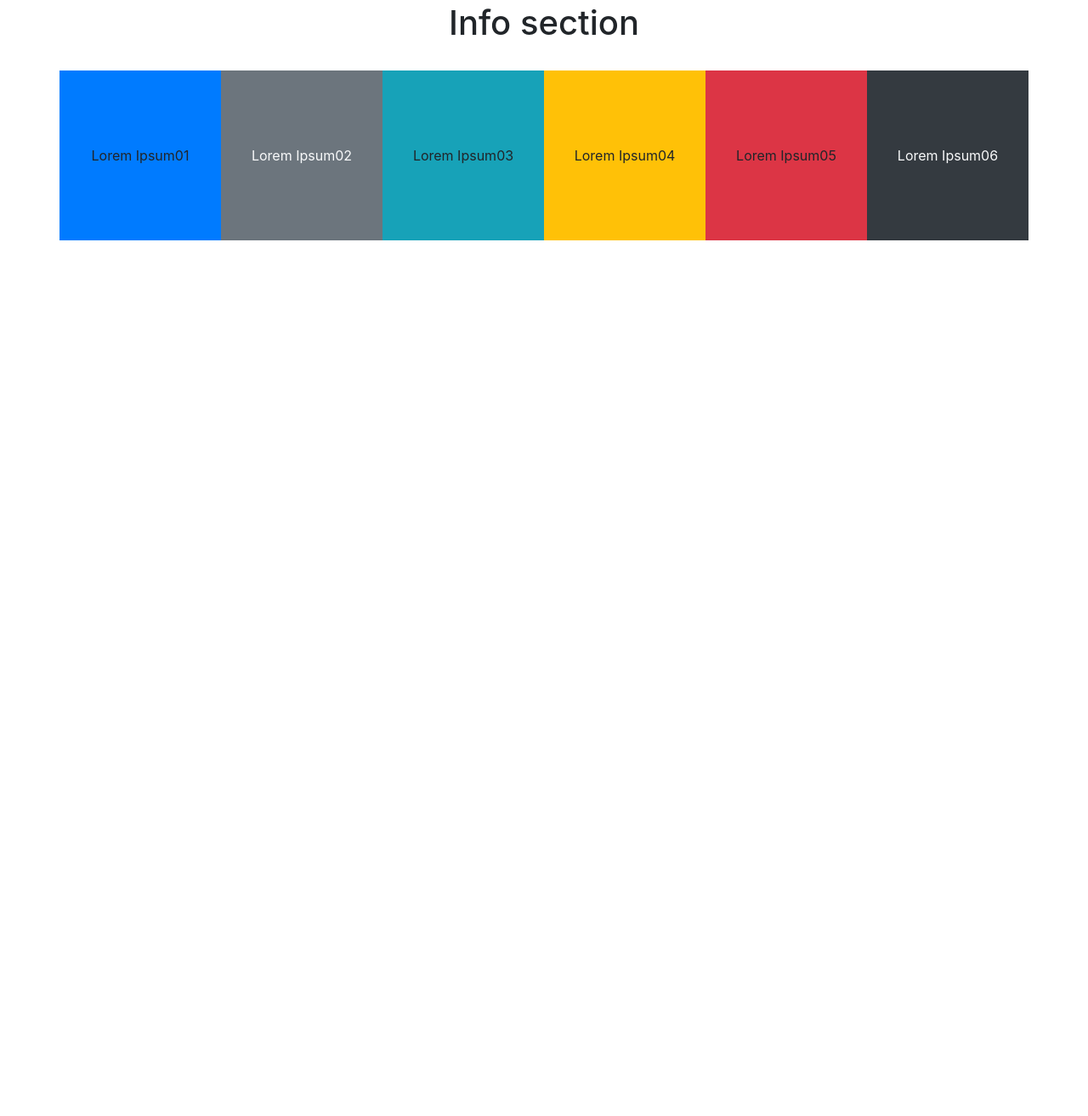
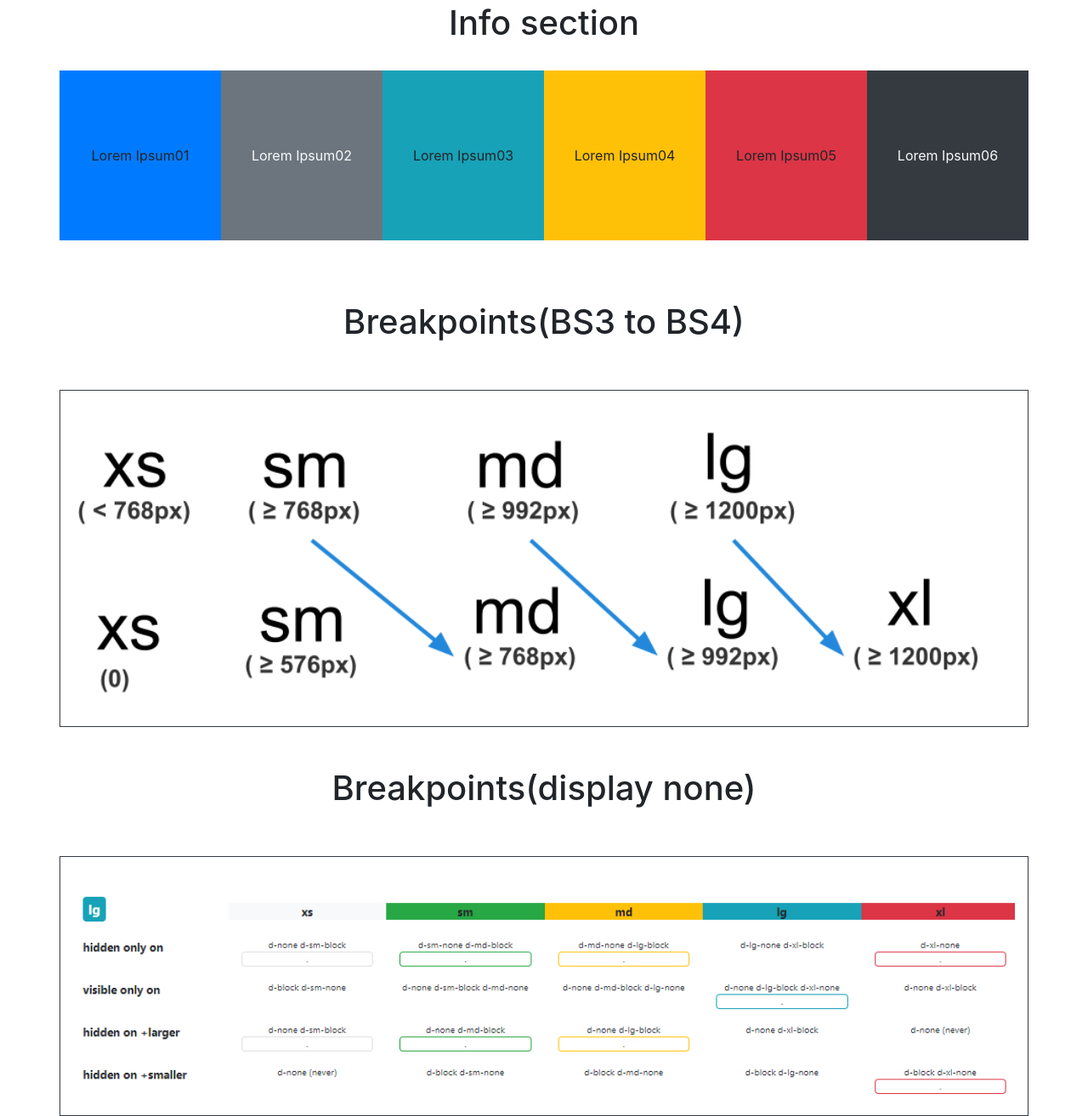
Before and after one commit to elgunaliyev/P311-lab-20190726, a plain HTML site: page index.html in a window 1280 px wide. Shown: the part 821-2135 px from the top of the page at 85% size. Before the commit the page ends 1128 px from the top, so only its background shows below. Drawn offline with nearby package versions, Linux system fonts and the light colour scheme.

Commit message:
Breakpoints section added

```diff
--- a/index.html
+++ b/index.html
@@ -58,7 +58,8 @@
             </div>
         </div>
     </section>
-    <section class="container">
+    <section class="info">
+        <div class="container">
             <div class="row py-4">
                 <div class="col-12 mb-4">
                     <h1 class="text-center">Info section</h1>
@@ -85,6 +86,25 @@
 
             </div>
 
+        </div>
+    </section>
+    <section class="breakpoints">
+        <div class="container">
+            <div class="row">
+                <div class="col-12">
+                    <h1 class="text-center py-5">Breakpoints(BS3 to BS4)</h1>
+                </div>
+                <div class="col-12 d-flex justify-content-center border border-dark"><img class="w-100"
+                        src="./img/Bootstrap-4--v--Bootstrap-3.png" alt="BS3 to BS4">
+                </div>
+                <div class="col-12">
+                    <h1 class="text-center py-5">Breakpoints(display none)</h1>
+                </div>
+                <div class="col-12 border border-dark"><img class="w-100" src="./img/Bootstrap-4-Display-none.png"
+                        alt="BS4 vs BS3"></div>
+
+            </div>
+        </div>
     </section>
 
 
```
Also changed, not shown: img/Bootstrap-4--v--Bootstrap-3.png (added), img/Bootstrap-4-Display-none.png (added). Lines whose indentation alone changed are shown as unchanged.
